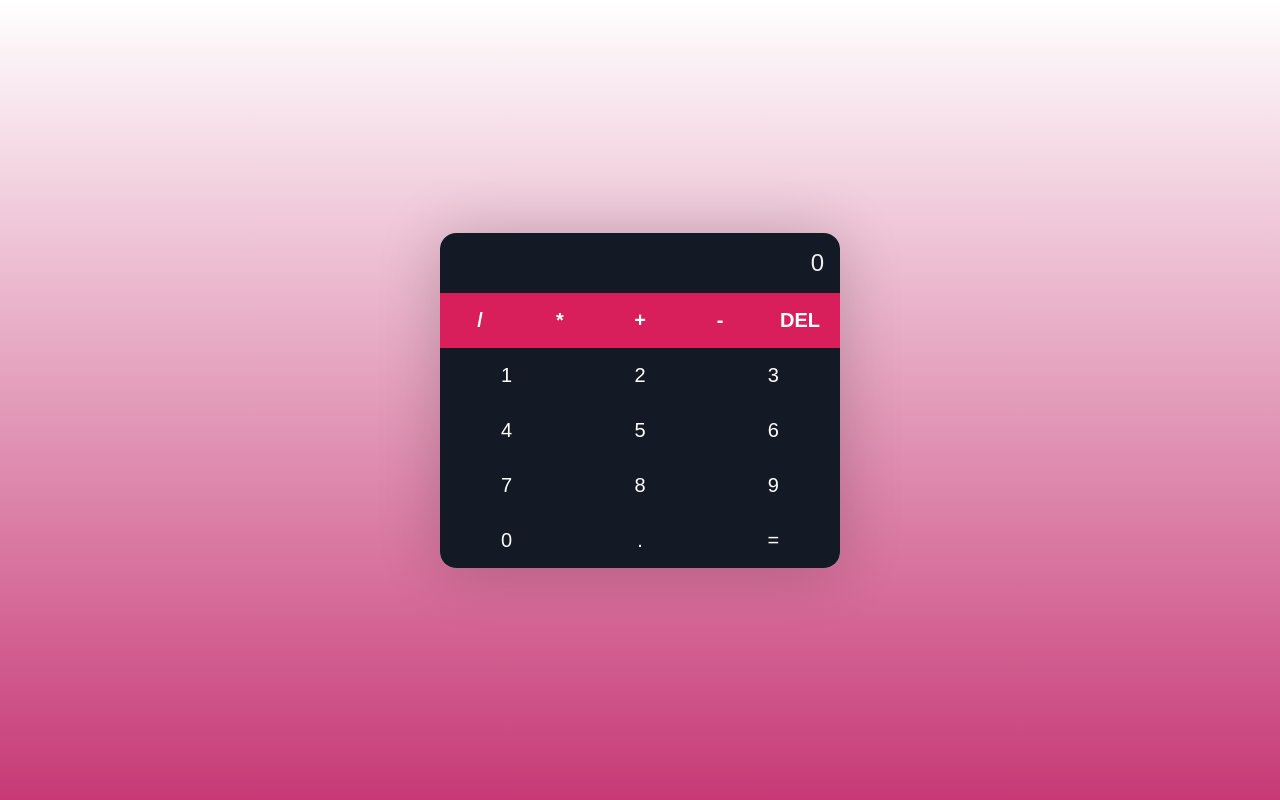
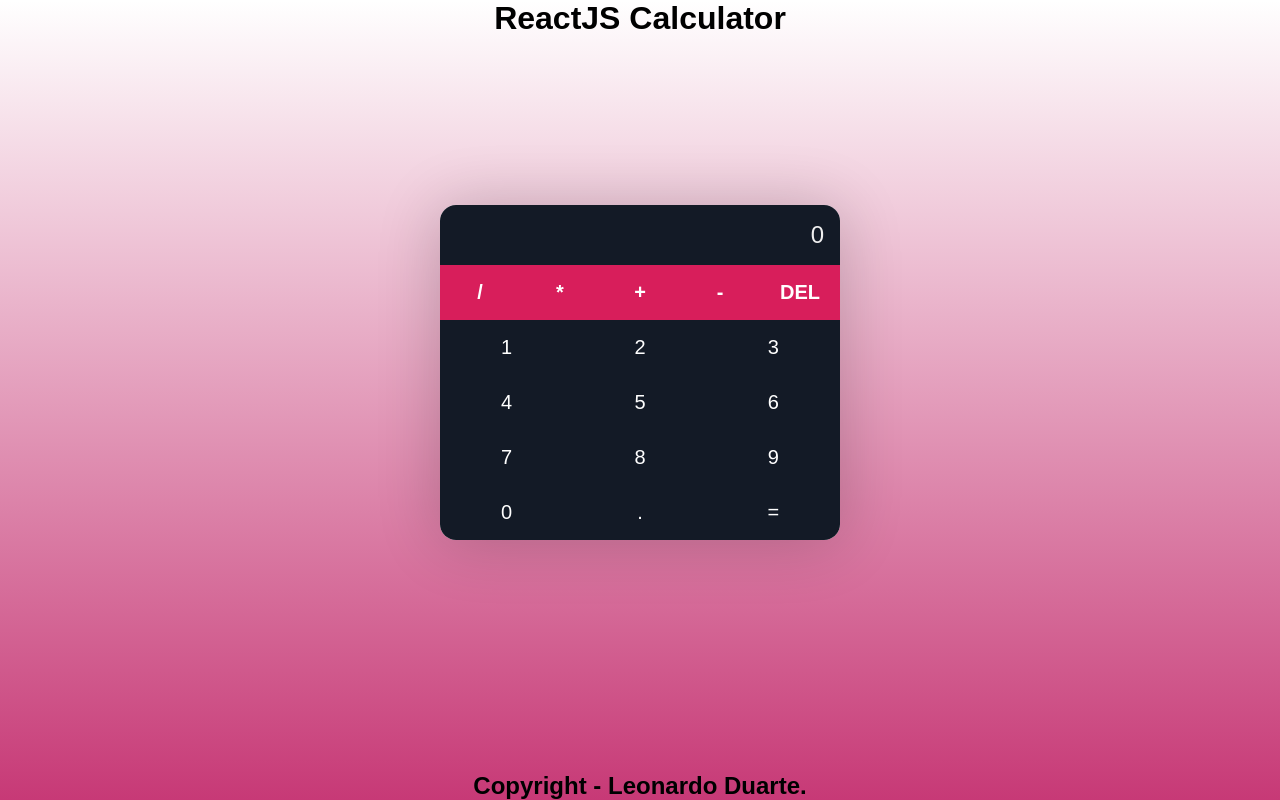
Before and after one commit to EagleDuarte/CalculatorReactJS, a React (Create React App) app: page / in a window 1280 px wide. Built offline with nearby package versions, Linux system fonts and the light colour scheme.

Commit message:
calculus

```diff
--- a/src/App.js
+++ b/src/App.js
@@ -49,6 +49,10 @@ function App() {
   };
 
   return (
+    <>
+      <header>
+        <h1>ReactJS Calculator</h1>
+      </header>
       <div className="App">
         <div className="calculator">
           <div className="display">
@@ -73,6 +77,10 @@ function App() {
           </div>
         </div>
       </div>
+      <footer>
+        <h2>Copyright - Leonardo Duarte.</h2>
+      </footer>
+    </>
   );
 }
 
--- a/src/index.css
+++ b/src/index.css
@@ -12,13 +12,19 @@ box-sizing: border-box;
 font-family: 'Fira Sans', sans-serif;
 }
 
-.header{
-    padding: 12px;
+header{
     justify-content: center;
+    display: flex;
+    margin-bottom: -65px;
 }
 
 body {
     background-image: linear-gradient(to bottom, rgba(135, 44, 44, 0), rgb(199, 57, 118));
+}
+
+footer{
+    justify-content: center;
+    display: flex;
 }
 
 .App {
```
Lines whose indentation alone changed are shown as unchanged.
